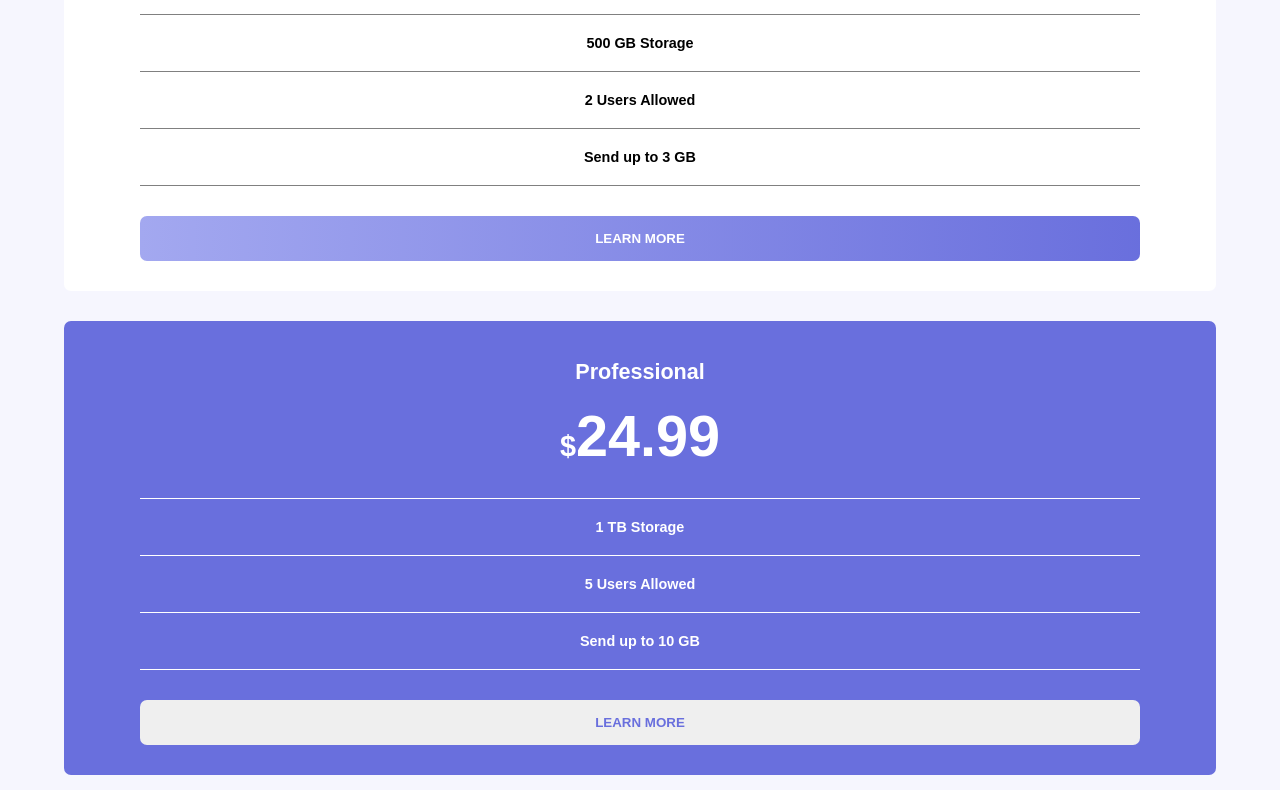
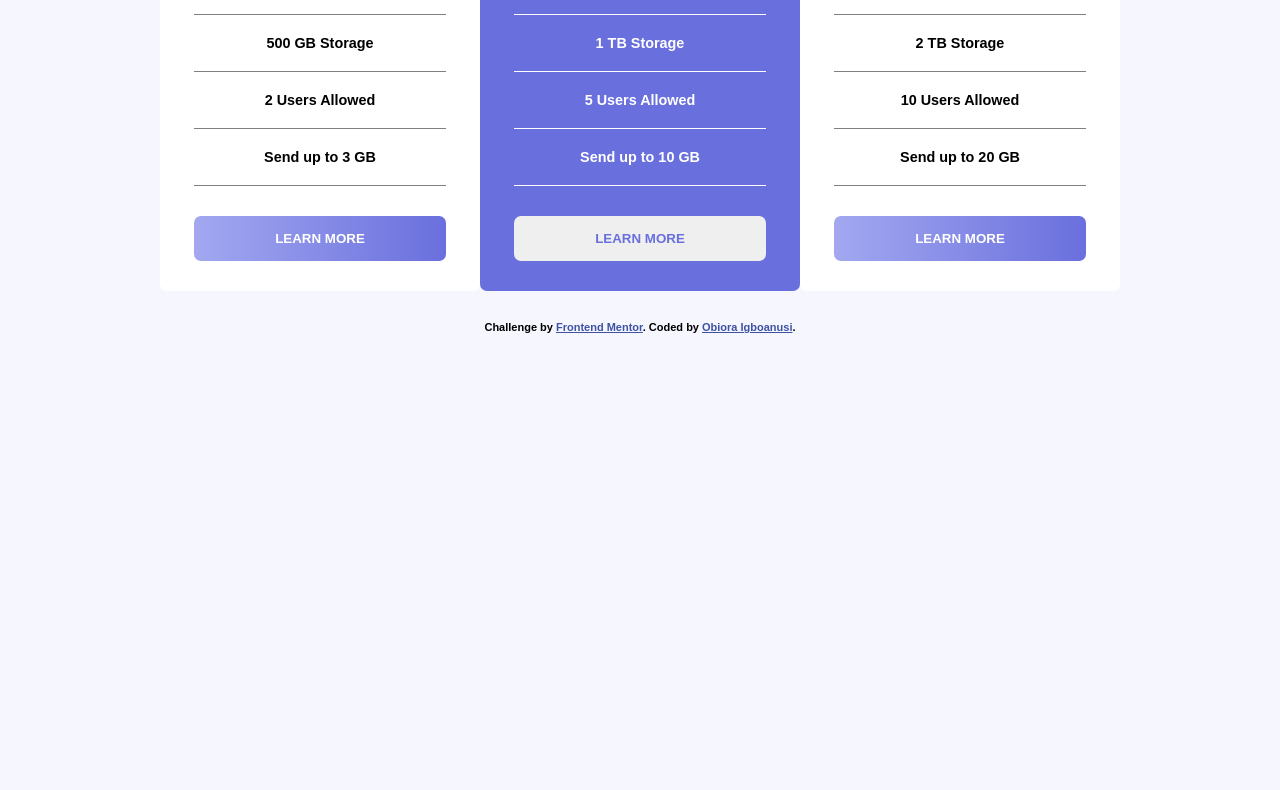
Before and after one commit to obioraigboanusi/Pricing-component-with-toggle-master, a plain HTML site: page index.html in a window 1280 px wide. Shown: the part 400-1190 px from the top of the page. After the commit the page ends 800 px from the top, so only its background shows below. Drawn offline with Linux system fonts and the light colour scheme.

Commit message:
another adjutments

```diff
--- a/index.html
+++ b/index.html
@@ -20,7 +20,7 @@
         <div class="duration">Monthly</div>
       </div>
     </header>
-    <article class="w-100 d-col">
+    <article id="article" class="w-100 d-col">
       <div id="basic" class="w-90 d-col border-r-7">
         <h2>Basic</h2>
         <h3>&dollar;<strong>19.99</strong></h3>
--- a/style.css
+++ b/style.css
@@ -110,15 +110,6 @@ strong{
   font-size: 1.5em;
 }
 
-
-
-
-
-
-
-
-
-
 /* Styling the switch button */
 .switch {
   position: relative;
@@ -175,3 +166,21 @@ input:checked + .slider:before {
   margin-bottom: 10px;
 }
 .attribution a { color: hsl(228, 45%, 44%); }
+
+@media screen and (min-width: 800px){
+  #article{
+      display: flex;
+      flex-direction: row;
+      justify-content: center;
+      align-items: center;
+    }
+    #professional{
+      width: 25vw;
+      margin-bottom: 0;
+      z-index: 1;
+    }
+    #master, #basic{
+      width: 25vw;
+      margin-bottom: 0;
+    }
+}
```
